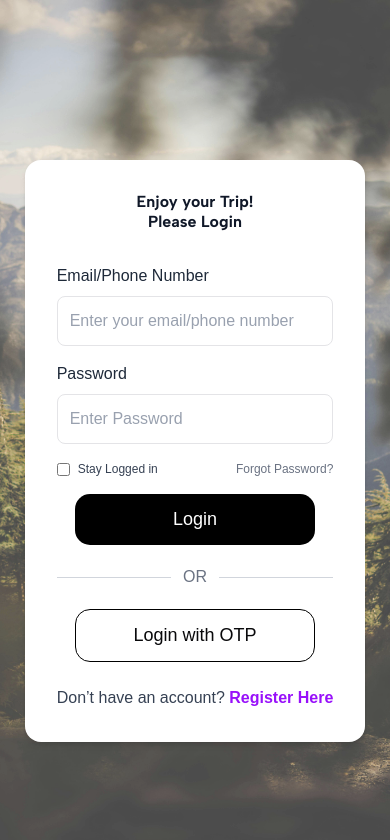
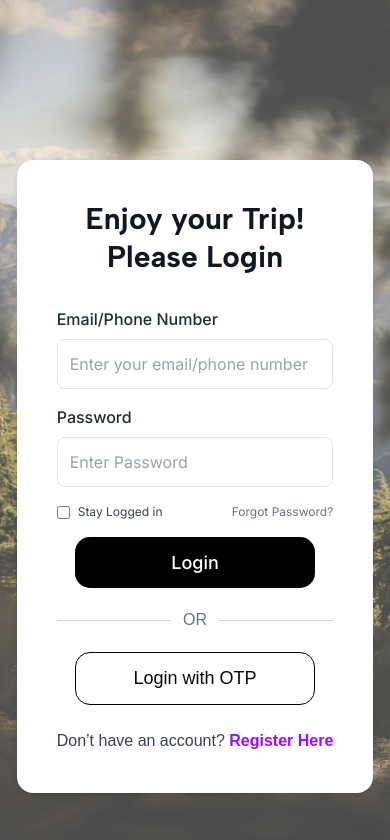
Before and after one commit to NodeKidos/V360_Frontend, a React (Vite) app: page /login in a window 390 px wide. Shown: the top 840 px of the page. Built offline with nearby package versions, Linux system fonts and the light colour scheme; a web font is replaced by a local one.

Commit message:
responsive added

```diff
--- a/src/pages/Login.tsx
+++ b/src/pages/Login.tsx
@@ -18,14 +18,14 @@ export default function Login() {
   };
 
   return (
-    <div className="flex flex-col lg:flex-row h-screen font-poppins">
+    <div className="flex flex-col lg:flex-row h-screen font-inter">
       {/* LEFT SIDE FORM */}
       <div className=" md:w-full lg:w-1/2 flex items-center justify-center bg-white pt-40 lg:p-0 relative">
         <form
           onSubmit={handleSubmit(onSubmit)}
-          className="sm:w-60 md:w-[500px] max-w-[500px] bg-white p-8 rounded-2xl shadow-md z-10 relative"
+          className="sm:w-60 md:w-[500px] max-w-[500px] bg-white p-10 rounded-2xl shadow-md z-10 relative"
         >
-          <h2 className="sm:text-[40px] md:text-[40px] lg:text-[50px] font-albertsans font-bold mb-8 text-center text-gray-900 leading-tight">
+          <h2 className="text-[30px] md:text-[40px] lg:text-[50px] font-albertsans font-bold mb-8 text-center text-gray-900 leading-tight">
             Enjoy your Trip! <br /> Please Login
           </h2>
 
--- a/src/pages/OtpVerification.tsx
+++ b/src/pages/OtpVerification.tsx
@@ -50,7 +50,7 @@ export default function OtpVerification() {
             <h1 className="text-[24px] sm:text-[30px] lg:text-[40px] font-albertsans font-extrabold text-center text-gray-900 mb-3">
               OTP Verification
             </h1>
-            <p className="text-gray-500 mb-6 font-poppins text-[16px] sm:text-[18px] lg:text-[20px] leading-relaxed">
+            <p className="text-gray-500 mb-6 font-inter text-[16px] sm:text-[18px] lg:text-[20px] leading-relaxed">
               {mode === "email"
                 ? "Enter email verification code we just sent to your email xxxxxx@gmail.com"
                 : "Enter the verification code we just sent to your Phone No xxxxxxxxxx"}
--- a/src/pages/Register.tsx
+++ b/src/pages/Register.tsx
@@ -48,7 +48,7 @@ export default function Register() {
               Create an Account
             </h1>
 
-            <form onSubmit={handleSubmit(onSubmit)} className="space-y-5 font-poppins p-5 sm:p-8 lg:p-10">
+            <form onSubmit={handleSubmit(onSubmit)} className="space-y-5 font-inter p-5 sm:p-8 lg:p-10">
               <div>
                 <Label className="text-[20px] md:text-[24px] lg:text-[28px] font-medium text-gray-800">User Name</Label>
                 <Input
--- a/src/pages/VerifyOtp.tsx
+++ b/src/pages/VerifyOtp.tsx
@@ -48,7 +48,7 @@ export default function VerifyOtp() {
             <h1 className="text-[24px] sm:text-[30px] lg:text-[40px] font-albertsans font-extrabold text-gray-900 mb-3">
               {otpMode === "email" ? "Email" : "Phone"} OTP Verification
             </h1>
-            <p className="text-gray-500 mb-6 font-poppins text-[18px] sm:text-[20px] lg:text-[22px] leading-relaxed">
+            <p className="text-gray-500 mb-6 font-inter text-[18px] sm:text-[20px] lg:text-[22px] leading-relaxed">
               Enter {otpMode} verification code we just sent to{" "}
               <span className="font-semibold text-gray-700">{otpTarget}</span>
             </p>
```
